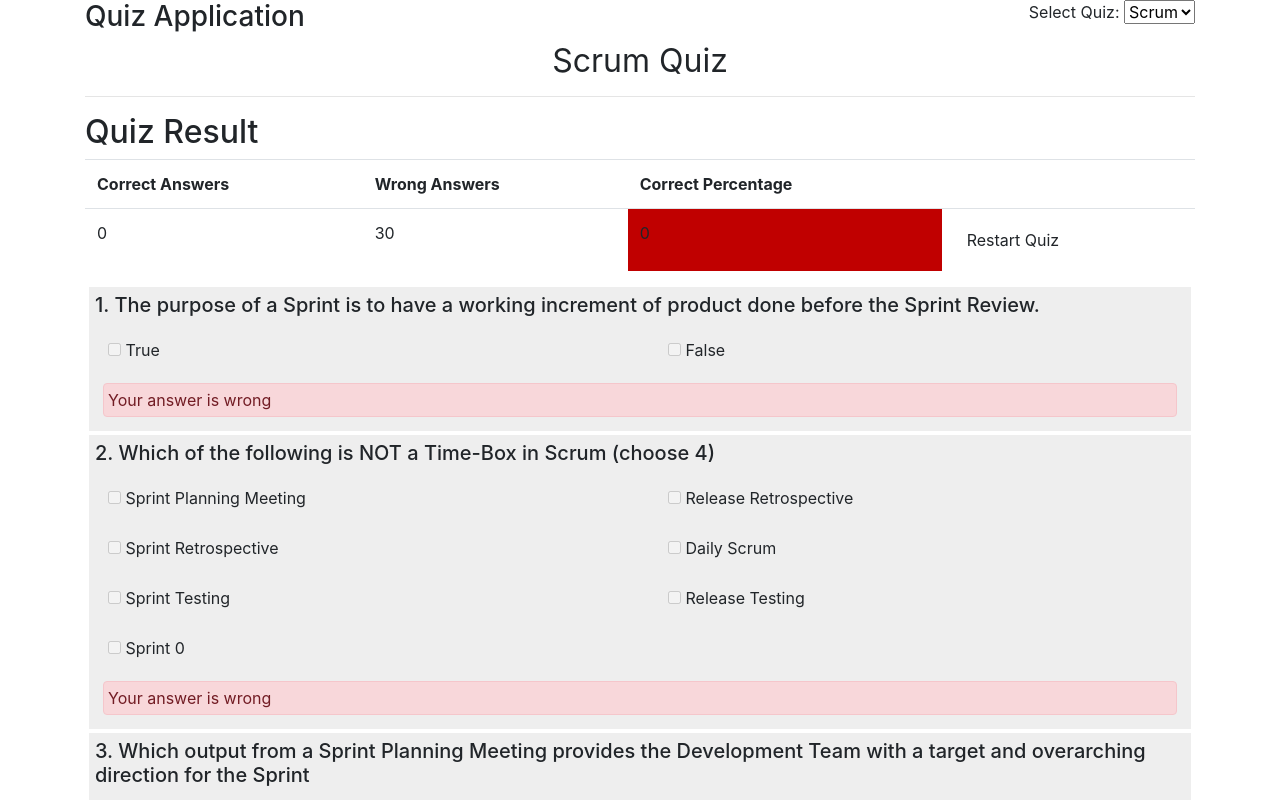
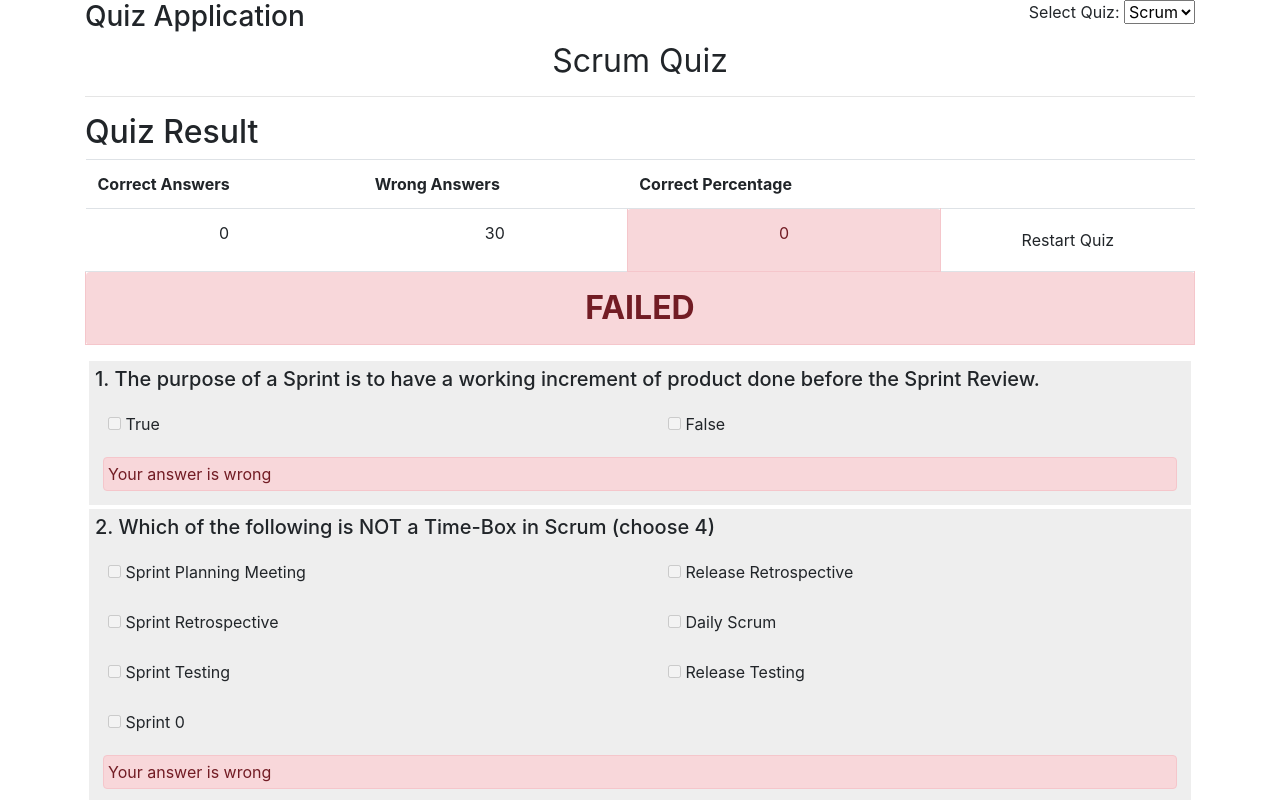
Before and after one commit to nizarsyed/ScrumQuiz, an Angular app: page / in a window 1280 px wide. Both pictures are taken after a click on the button "Submit Quiz". Shown: the top 800 px of the page. Built offline with nearby package versions, Linux system fonts and the light colour scheme.

Commit message:
first working edition

```diff
--- a/src/app/quiz/quiz.component.html
+++ b/src/app/quiz/quiz.component.html
@@ -58,13 +58,15 @@
                   <th scope="col"></th>
                 </tr>
                 <tr>
-                  <td>{{getCorrectCount()}}</td>
-                  <td>{{getWrongCount()}}</td>
-                  {{selectColor()}}
-                  <td bgcolor="color;">{{getCorrectPercentage()}}</td>
-                  <td>
-                    <button class="btn btn-default"  (click)="mode = 'quiz';clearAll();">Restart Quiz</button>
+                  <td style="text-align:center">{{getCorrectCount()}}</td>
+                  <td style="text-align:center">{{getWrongCount()}}</td>
+                  <td style="text-align:center" class="alert {{ setColor() == 'true' ? 'alert-success': 'alert-danger'}}" >{{getCorrectPercentage()}}</td>
+                  <td style="text-align:center">
+                    <button style="text-align:center"class="btn btn-default"  (click)="mode = 'quiz';clearAll();">Restart Quiz</button>
                   </td>
+                </tr>
+                <tr>
+                  <th class="alert {{ setColor() == 'true' ? 'alert-success': 'alert-danger'}}" style="text-align:center; font-size: 200%" colspan="4">{{passedOrFailed()}}</th>
                 </tr>
           </table>
         </div>
@@ -75,8 +77,6 @@
         <h5>{{index + 1}}. {{question.name}}</h5>
         <div class="row">
           <div class="col-6" *ngFor="let Option of question.options">
-            <!-- <div class="p-1 m-2 alert {{Option.isAnswer ? 'alert-warning': 'alert-danger'}}"> -->
-
             <div class="p-1 m-2 alert {{correctSelected(Option.isAnswer, Option.selected)}}">
             <input id="{{Option.id}}" type="checkbox" disabled="disabled" [(ngModel)]="Option.selected"/> {{Option.name}}
             </div>
--- a/src/app/quiz/quiz.component.ts
+++ b/src/app/quiz/quiz.component.ts
@@ -3,7 +3,8 @@ import { Component, OnInit } from '@angular/core';
 import { QuizService } from '../services/quiz.service';
 import { HelperService } from '../services/helper.service';
 import { Option, Question, Quiz, QuizConfig } from '../models/index';
-import { $, $$ } from 'protractor';
+
+
 
 @Component({
   selector: 'app-quiz',
@@ -12,8 +13,7 @@ import { $, $$ } from 'protractor';
   providers: [QuizService]
 })
 export class QuizComponent implements OnInit {
-
-  color;
+  passThreshold = 2;
   isValid: boolean;
   correctAnswer = true;
   correctAnswers = [];
@@ -33,7 +33,7 @@ export class QuizComponent implements OnInit {
     'richText': false,
     'shuffleQuestions': false,
     'shuffleOptions': false,
-    'showClock': false,
+    'showClock': true,
     'showPager': true,
     'theme': 'none'
   };
@@ -91,8 +91,13 @@ export class QuizComponent implements OnInit {
   }
 
   onSelect(question: Question, option: Option) {
+    // This gives the option to only select 1 answer or multiple answers.
+    // For questionTypeId = 1 there is only one answer that can me selected
+    // For questionTypeId = 0 there can be multiple answers selected
     if (question.questionTypeId === 1) {
       question.options.forEach((x) => { if (x.id !== option.id) {x.selected = false; } });
+    } else if (question.questionTypeId === 0) {
+      question.options.forEach((x) => { if (x.id !== option.id && x.selected !== true) {x.selected = false; } });
     }
 
     if (this.config.autoMove) {
@@ -111,28 +116,22 @@ export class QuizComponent implements OnInit {
     return question.options.find(x => x.selected) ? 'Answered' : 'Not Answered';
   }
 
+
   isCorrect(question: Question) {
-    return question.options.every(x => x.selected === x.isAnswer) ? 'correct' : 'wrong';
+    // this returns if the question is correct or answered wrong
+    return question.options.every(x => x.isAnswer === x.selected) ? 'correct' : 'wrong';
   }
 
   correctSelected(isAnswer: any, selected: any) {
-    // let isAnswer;
-    // let id;
-    // question.options.every(x => (id = x.id));
-    // question.options.every(x => (isAnswer = x.isAnswer));
-    // // console.log(question.options.every(x => x.isAnswer === true) ? 'correct' : 'wrong');
-        if (isAnswer && selected) {
+        if (isAnswer === true && selected === true) {
           return 'alert-success';
-        } else if (isAnswer === true && selected === false) {
+        } else if (isAnswer === true && selected === false || selected === 'undefined') {
           return 'alert-warning';
         } else if (isAnswer === false && selected === true) {
           return 'alert-danger';
         } else {
           return 'alert-default';
         }
-
-    // console.log(test);
-    // return question.options.every(x => x.isAnswer === this.correctAnswer) ? 'correct' : 'wrong';
   }
 
   onSubmit() {
@@ -161,19 +160,10 @@ export class QuizComponent implements OnInit {
 
   setColor() {
     const value = this.getCorrectPercentage();
-    if (value > 2) {
-      this.isValid = true;
+    if (value > this.passThreshold) {
+      return 'true';
     } else {
-      this.isValid = false ;
-    }
-  }
-
-  selectColor() {
-    const value = this.getCorrectPercentage();
-    if (value > 2) {
-      this.color = 'green';
-    } else {
-      this.color = 'red' ;
+      return 'false' ;
     }
   }
 
@@ -183,4 +173,13 @@ export class QuizComponent implements OnInit {
     this.results = [];
     this.loadQuiz(this.quizName);
   }
+
+  passedOrFailed() {
+    if (this.getCorrectPercentage() > this.passThreshold) {
+      return 'PASSED';
+    } else {
+      return 'FAILED';
+    }
+  }
+
 }
--- a/src/data/convertcsv.json
+++ b/src/data/convertcsv.json
@@ -2,11 +2,24 @@
   "id": 4,
   "name": "Scrum Quiz",
   "description": "Scrum",
+  "config": {
+    "allowBack": true,
+    "allowReview": true,
+    "autoMove": true,
+    "pageSize": 100,
+    "requiredAll": false,
+    "richText": false,
+    "shuffleQuestions": false,
+    "shuffleOptions": false,
+    "showClock": true,
+    "showPager": true,
+    "theme": "none"
+  },
   "questions":[
  {
    "id": 1010,
    "name": " The purpose of a Sprint is to have a working increment of product done before the Sprint Review.",
-   "questionTypeId": 1,
+   "questionTypeId":1,
    "options": [
       {
          "id": 1055,
@@ -73,7 +86,7 @@
          "id": 1061,
          "questionId": 1010,
          "name": " Sprint 0",
-         "isAnswer": false
+         "isAnswer": true
       }
    ],
    "questionType": {
```
